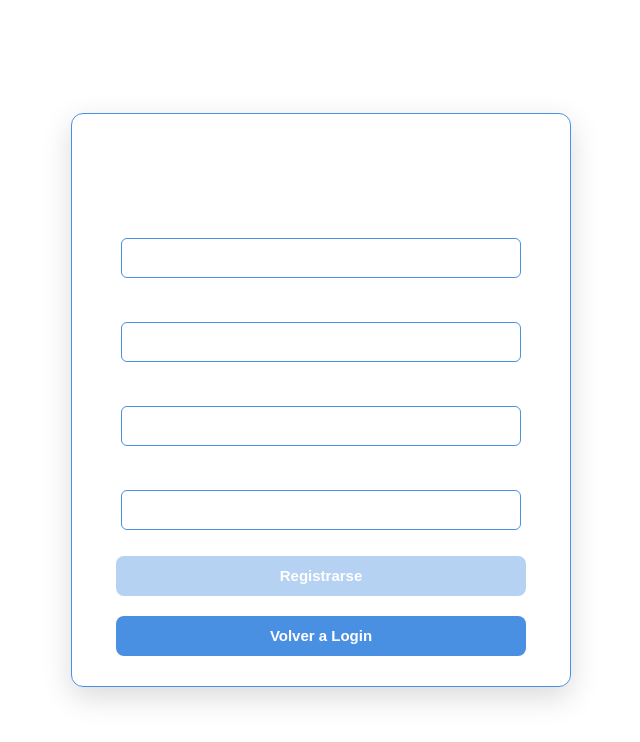
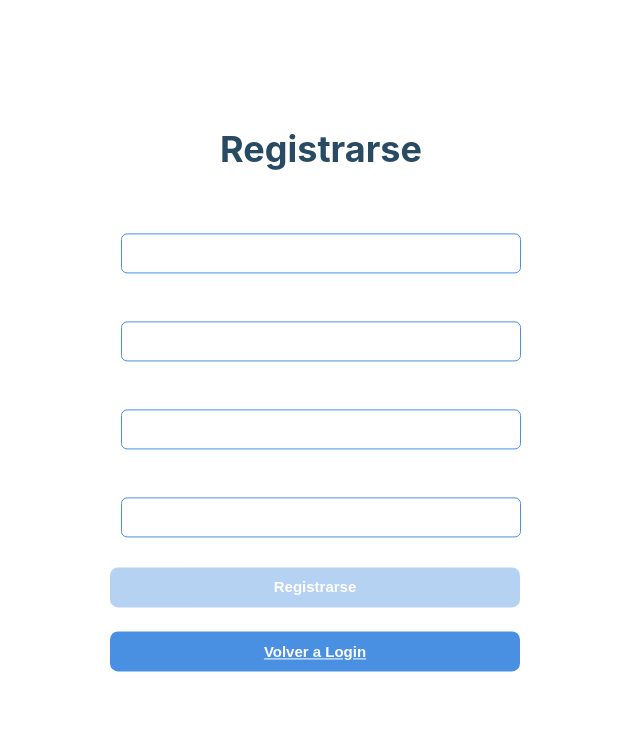
Before and after one commit to dreyes-2022433/Almacenadora, a React (Vite) app in the folder Frontend/: page / in a window 1280 px wide. Both pictures are taken after typing "name@example.com", "Sample" into the empty fields and a click on the button "Registrarte". Shown: the top 742 px of the page, without its empty margins (319-959 px from the left). Built offline with nearby package versions, Linux system fonts and the light colour scheme.

Commit message:
Ajustar el componente Register para usar register.css y actualizar la posición del formulario

```diff
--- a/Frontend/src/components/Register.jsx
+++ b/Frontend/src/components/Register.jsx
@@ -1,41 +1,36 @@
-import React,{ useState } from "react"
-import { useRegister } from "../shared/hooks/useRegister"
-import { validateEmail, validateName, validatePassConfirm, validatePassword, validatePhone, validateUsername } from "../shared/validators/validators.js"
-import { emailValidationMessage, passConfirmValidationMessage, passwordValidationMessage, phoneValidationMessage, usernameValidationMessage } from "../shared/validators/validators.js"
-import { Input } from "./input"
+import React, { useState } from 'react'
+import { useRegister } from '../shared/hooks/useRegister'
+import { validateEmail, validateName, validatePassConfirm, validatePassword } from '../shared/validators/validators.js'
+import { Input } from './input'
+import { Heading, VStack, Button } from '@chakra-ui/react'
 
-
-
-export const Register = ({handleIsLogin}) => {
-
+export const Register = ({ handleIsLogin }) => {
   const form = {
     name: {
       value: '',
       isValid: false,
-            showError: false
+      showError: false,
     },
-
     email: {
       value: '',
       isValid: false,
-            showError: false
+      showError: false,
     },
     password: {
       value: '',
       isValid: false,
-            showError: false
+      showError: false,
     },
-
     passwordConfirm: {
       value: '',
       isValid: false,
-            showError: false
-        }
+      showError: false,
+    },
   }
 
   const [formData, setFormData] = useState(form)
 
-    const {register} = useRegister()
+  const { register } = useRegister()
 
   const isSubmitButtonDisabled =
     !formData.name.isValid ||
@@ -43,119 +38,103 @@ export const Register = ({handleIsLogin}) => {
     !formData.password.isValid ||
     !formData.passwordConfirm.isValid
 
-
-    const handleRegister = (e)=>{
+  const handleRegister = (e) => {
     e.preventDefault()
-        register(
-            formData.name.value,
-            formData.email.value,
-            formData.password.value,
-
-
-
-
-        )
+    register(formData.name.value, formData.email.value, formData.password.value)
   }
 
-    const handleValidationOnBlur = (value, field)=>{
+  const handleValidationOnBlur = (value, field) => {
     let isValid = false
     switch (field) {
       case 'name':
         isValid = validateName(value)
-                break;
+        break
       case 'email':
         isValid = validateEmail(value)
-                break;
+        break
       case 'password':
         isValid = validatePassword(value)
-                break;
+        break
       case 'passwordConfirm':
         isValid = validatePassConfirm(formData.password.value, value)
-                break;
-            default:
-                break;
+        break
     }
-        setFormData((prevData)=> (
-            {
+    setFormData((prevData) => ({
       ...prevData,
       [field]: {
         ...prevData[field],
         isValid,
-                    showError: !isValid
-                }
-            }
-        ))
+      },
+    }))
   }
 
-    //Función manejadora de cambios del estado
-                        //nuevo valor //Input que cambió
-    const handleValueChange = (value, field)=>{
-        setFormData((prevData)=> (
-            {
+  const handleValueChange = (value, field) => {
+    setFormData((prevData) => ({
       ...prevData,
       [field]: {
         ...prevData[field],
-                    value
-                }
-            }
-        ))
-        console.log(formData)
+        value,
+      },
+    }))
   }
 
   return (
-        <div className='register-container'>
-            <h1>REGISTRAR</h1>
-        <form
-            id='formulario'
-            className='auth-form'
-            onSubmit={handleRegister}
+    <div
+      className="auth-form register-form"
+      style={{
+        marginTop: 'auto',
+        marginBottom: 'auto',
+        position: 'absolute',
+        top: '50%',
+        left: '50%',
+        transform: 'translate(-50%, -50%)',
+        transition: 'transform 0.3s ease, box-shadow 0.3s ease',
+      }}
     >
+      <Heading as="h1" size="xl" mb={6} color="#284B63">
+        Registrarse
+      </Heading>
+      <form id="formulario" onSubmit={handleRegister}>
+        <VStack spacing={1} align="stretch">
           <Input
-                field='name'
-                label='Name'
+            field="name"
+            label="Nombre"
             value={formData.name.value}
-                type='text'
+            type="text"
             onChangeHandler={handleValueChange}
             onBlurHandler={handleValidationOnBlur}
-                showErrorMessage={formData.name.showError}
-                validationMessage={'El nombre debe tener entre 3 y 8 caracteres (Sin espacios)'}
           />
-
-
           <Input
-                field='email'
-                label='Email'
+            field="email"
+            label="Email"
             value={formData.email.value}
-                type='email'
+            type="email"
             onChangeHandler={handleValueChange}
             onBlurHandler={handleValidationOnBlur}
-                showErrorMessage={formData.email.showError}
-                validationMessage={emailValidationMessage}
           />
-
           <Input
-                field='password'
-                label='Password'
+            field="password"
+            label="Contraseña"
             value={formData.password.value}
-                type='password'
+            type="password"
             onChangeHandler={handleValueChange}
             onBlurHandler={handleValidationOnBlur}
-                showErrorMessage={formData.password.showError}
-                validationMessage={passwordValidationMessage}
           />
-
           <Input
-                field='passwordConfirm'
-                label='Password Confirmation'
+            field="passwordConfirm"
+            label="Confirmar Contraseña"
             value={formData.passwordConfirm.value}
-                type='password'
+            type="password"
             onChangeHandler={handleValueChange}
             onBlurHandler={handleValidationOnBlur}
-                showErrorMessage={formData.passwordConfirm.showError}
-                validationMessage={passConfirmValidationMessage}
           />
-                <button type="submit" disabled={isSubmitButtonDisabled} >Registrarse</button>
-                <button onClick={handleIsLogin}>Volver a Login</button>
+          <Button type="submit" isDisabled={isSubmitButtonDisabled}>
+            Registrarse
+          </Button>
+          <Button variant="link" onClick={handleIsLogin} className="auth-form-switch-label">
+            Volver a Login
+          </Button>
+        </VStack>
       </form>
     </div>
   )
```
Lines whose indentation alone changed are shown as unchanged.
